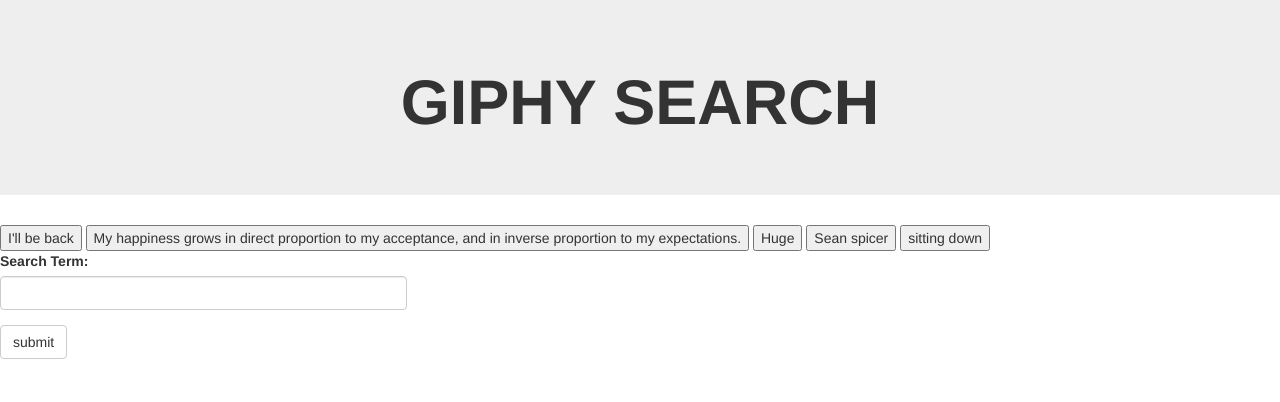
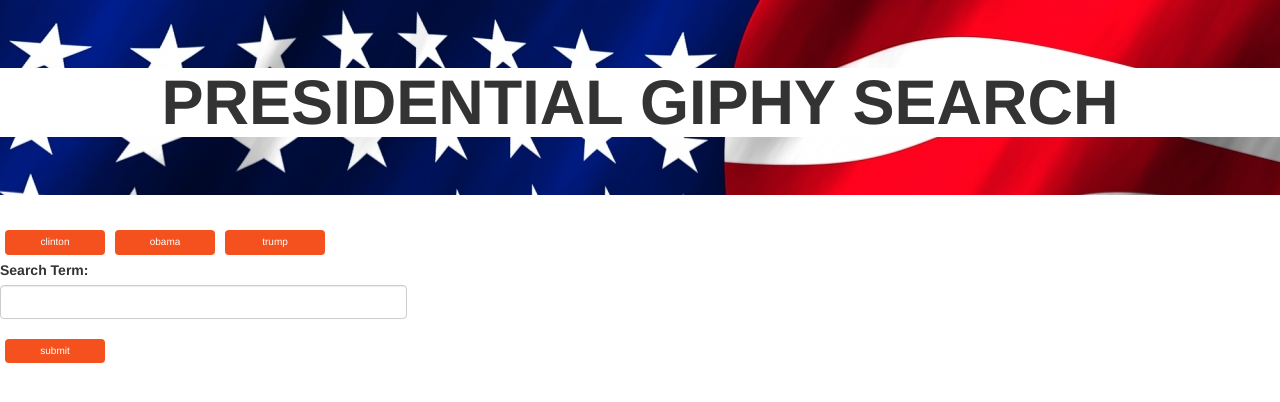
Before and after one commit to JakeLopez/GiphyApiSearch, a plain HTML site: page index.html in a window 1280 px wide. Drawn offline with nearby package versions, Linux system fonts and the light colour scheme.

Commit message:
Testing Hw

```diff
--- /dev/null
+++ b/assets/css/style.css
@@ -0,0 +1,22 @@
+.jumbotron {
+    background-image: url("AmericanFlag.jpg");
+}
+
+.text-center {
+    background-color: white;
+}
+
+.btn {
+    display: inline-block;
+    border-radius: 4px;
+    background-color: #f4511e;
+    border: none;
+    color: #FFFFFF;
+    text-align: center;
+    font-size: 10px;
+    padding: 5px;
+    width: 100px;
+    transition: all 0.5s;
+    cursor: pointer;
+    margin: 5px;
+}
--- a/index.html
+++ b/index.html
@@ -5,15 +5,17 @@
     <meta charset="utf-8">
     <title>Giphy Search</title>
     <!-- Bootstrap Link -->
+
     <link rel="stylesheet" href="https://maxcdn.bootstrapcdn.com/bootstrap/3.3.6/css/bootstrap.min.css" integrity="sha384-1q8mTJOASx8j1Au+a5WDVnPi2lkFfwwEAa8hDDdjZlpLegxhjVME1fgjWPGmkzs7" crossorigin="anonymous">
+    <link rel="stylesheet" type="text/css" href="assets/css/style.css">
 </head>
 
 <body>
     <div class="jumbotron" style="background-color:">
-        <h1 class="text-center"> <strong>GIPHY SEARCH</strong></h1>
+        <h1 class="text-center"> <strong> PRESIDENTIAL GIPHY SEARCH</strong></h1>
     </div>
     <div id="buttons">
-        <button data-person="arnold schwarzenegger">
+        <!-- <button data-person="arnold schwarzenegger">
             I'll be back
         </button>
         <button data-person="michael j fox">
@@ -27,7 +29,7 @@
         </button>
         <button data-person="Colin Kaepernick">
             sitting down
-        </button>
+        </button> -->
     </div>
     <div class="row">
         <div class="col-xs-4">
@@ -45,11 +47,22 @@
     <script src="http://code.jquery.com/jquery-2.1.3.min.js"></script>
     <script type="text/javascript">
 
+    var gifyListTwo = ["clinton","obama","trump",];
+
+    for (var i = 0; i < gifyListTwo.length; i++) {
+        var letterBtn = $("<button>");
+        letterBtn.addClass("btn");
+        letterBtn.attr("data-person", gifyListTwo[i]);
+        letterBtn.text(gifyListTwo[i]);
+        $("#buttons").append(letterBtn);
+
+    }
+
     var gifyList = [];
-
+    //Function to add buttons based on user input
    $("#submitButton").on("click",function(){
     event.preventDefault();
-
+    //Getting the value of the search
     var userInput = $("#searchText").val().trim();
 
     gifyList.push(userInput);
@@ -60,6 +73,7 @@
     var gifyButton = $("<button>");
 
     gifyButton.attr("data-person", userInput);
+    gifyButton.addClass("btn");
     gifyButton.append(userInput);
 
 
@@ -77,10 +91,14 @@
 
 
 
-    $("button").on("click", function() {
+    $("body").on("click", "button", function() {
+        $("#gifs-appear-here").empty();
+
         var person = $(this).attr("data-person");
         var queryURL = "http://api.giphy.com/v1/gifs/search?q=" +
             person + "&api_key=dc6zaTOxFJmzC&limit=10";
+
+
 
         $.ajax({
                 url: queryURL,
@@ -88,6 +106,7 @@
             })
             .done(function(response) {
                 var results = response.data;
+
 
                 for (var i = 0; i < results.length; i++) {
                     var gifDiv = $("<div class='item'>");
```
Also changed, not shown: assets/css/AmericanFlag.jpg (added), 2 other files.
